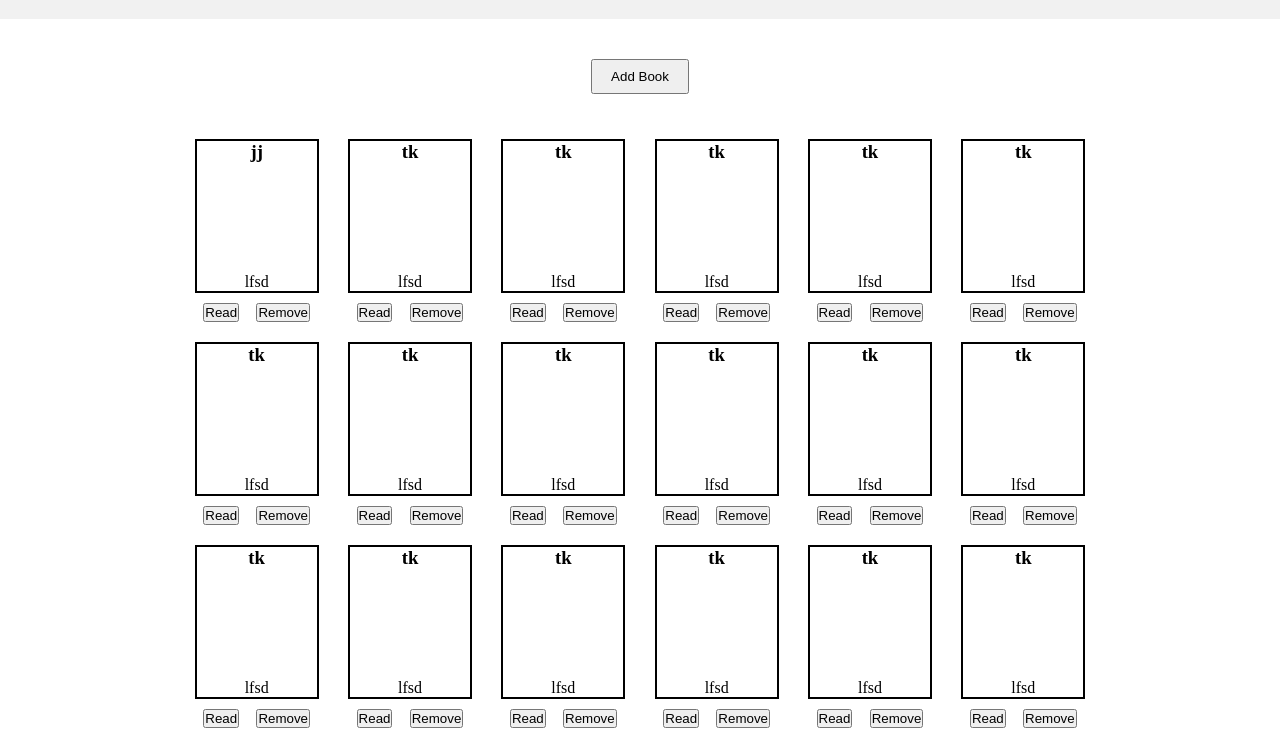
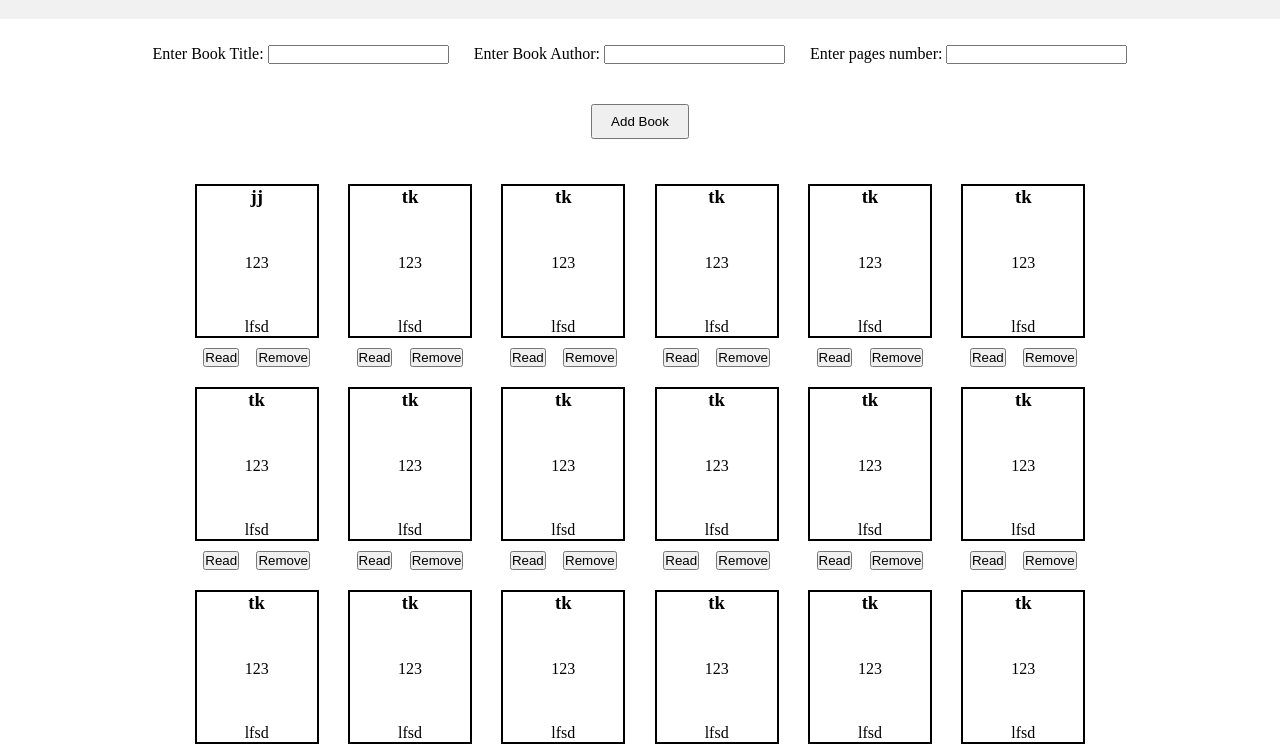
Before and after one commit to yaswanth-vakkala/Library_js, a plain HTML site: page index.html in a window 1280 px wide. Shown: the part 61-807 px from the top of the page. Drawn offline with Linux system fonts and the light colour scheme.

Commit message:
add add book form to the ui

```diff
--- a/index.html
+++ b/index.html
@@ -13,7 +13,25 @@
       <div class="header">
         <h1>Library</h1>
       </div>
-      <div class="btn"><button>Add Book</button></div>
+      <div class="popForm">
+        <form action="" method="">
+          <div class="inputForm">
+            <div>
+              <label for="title">Enter Book Title:</label>
+              <input type="text" name="title" id="" />
+            </div>
+            <div>
+              <label for="author">Enter Book Author:</label>
+              <input type="text" name="author" id="" />
+            </div>
+            <div>
+              <label for="npages">Enter pages number:</label>
+              <input type="number" name="npages" />
+            </div>
+          </div>
+        </form>
+        <div class="btn"><button>Add Book</button></div>
+      </div>
       <div class="catalog"></div>
     </div>
   </body>
--- a/script.js
+++ b/script.js
@@ -59,6 +59,7 @@ function displayBooks() {
     child.innerHTML = `
       <div class="card" >
         <div><h3>${curr.title}</h3></div>
+        <div><p>${curr.npages}</p></div>
         <div><p>${curr.author}</p></div>
         </div>
         <div class="actions">
--- a/styles.css
+++ b/styles.css
@@ -56,3 +56,14 @@
 .actions button{
   cursor: pointer;
 }
+
+.popForm{
+  margin-top: 26px;
+}
+
+.inputForm{
+  display: flex;
+  justify-content: space-around;
+  width: 1000px;
+  margin: auto;
+}
```
